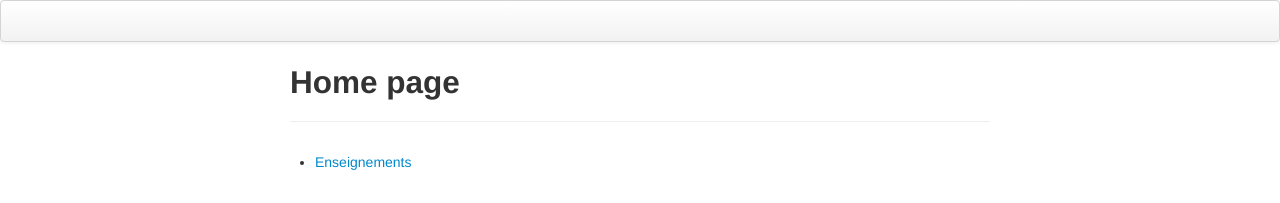
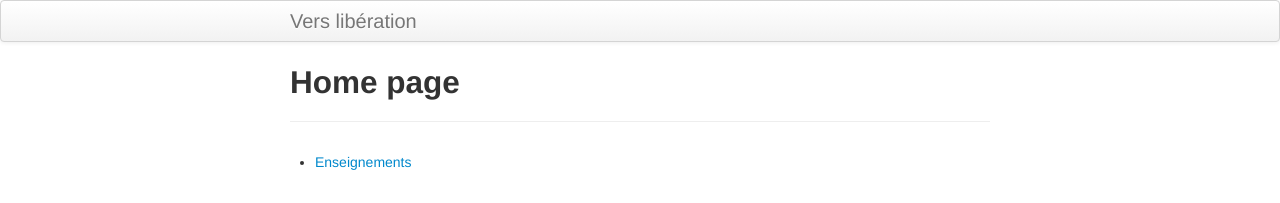
Before and after one commit to thibaultespinasse/home_page, a Jekyll site: the page built from index.md, in a window 1280 px wide. Shown: the top 203 px of the page. Built offline with Jekyll 4.4.1, drawn with Linux system fonts in a browser that asks for light colours.

Commit message:
Update default.html

```diff
--- a/_includes/themes/twitter/default.html
+++ b/_includes/themes/twitter/default.html
@@ -31,7 +31,7 @@
     <div class="navbar">
       <div class="navbar-inner">
         <div class="container-narrow">
-          <a class="brand" href="{{ HOME_PATH }}">{{ site.link.title }}</a>
+          <a class="brand" href="{{ HOME_PATH }}">{{ site.navigationbar.link.title }}</a>
         </div>
       </div>
     </div>
```
